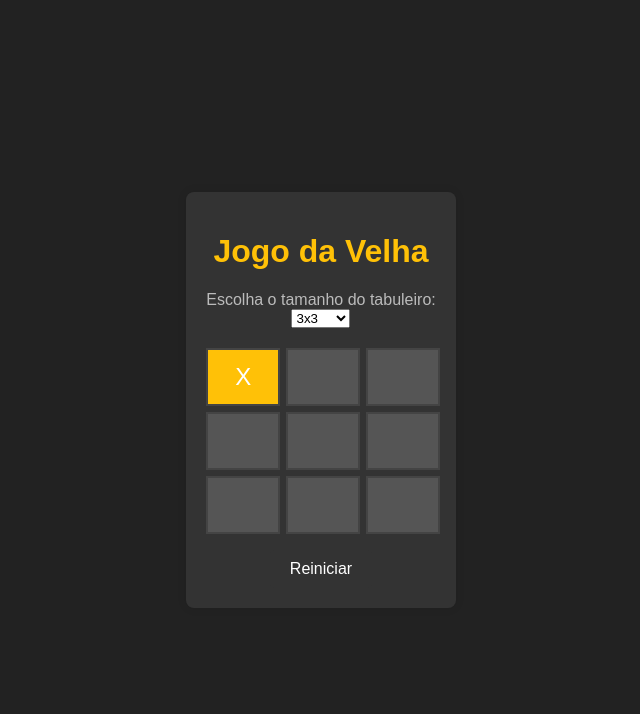
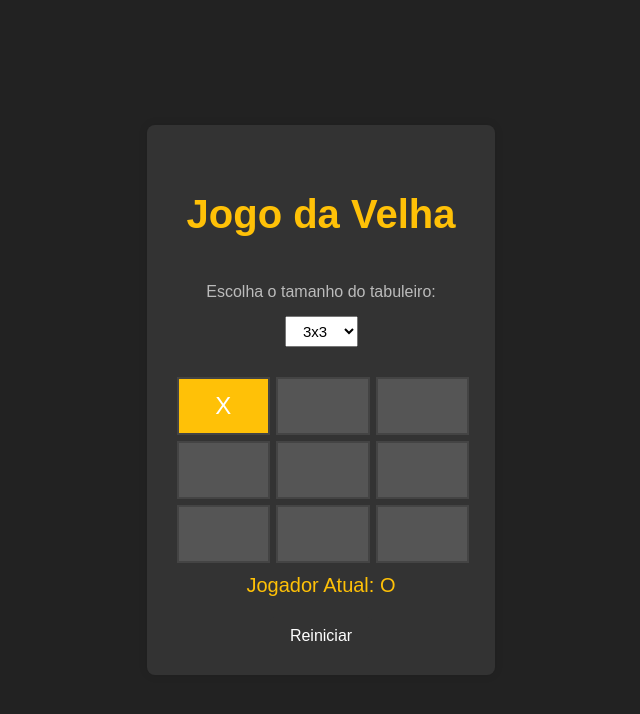
Before and after one commit to phViana-Dev/Projeto-Web1, a plain HTML site: page jogo-da-velha/index.html in a window 1280 px wide. Both pictures are taken after a click on the element 562 px from the left and 377 px from the top of the page. Shown: the whole page, without its empty margins (319-959 px from the left). Drawn offline with Linux system fonts and the light colour scheme.

Commit message:
mostrar jogador da vez

```diff
--- a/jogo-da-velha/estilo.css
+++ b/jogo-da-velha/estilo.css
@@ -5,89 +5,91 @@ body {
     justify-content: center;
     flex-direction: column;
     margin: 0;
-    min-height: 100vh; /* Alterado para min-height */
-    background-color: #222; /* Fundo preto */
-    color: #fff; /* Texto branco */
-    overflow: auto; /* Adiciona rolagem na página inteira */
+    min-height: 100vh;
+    background-color: #222;
+    color: #fff;
+    overflow: auto;
 }
 
-.game-container {
+.container-jogo {
     text-align: center;
-    background-color: #333; /* Cinza escuro */
+    background-color: #333;
     padding: 20px;
     border-radius: 8px;
     box-shadow: 0 0 10px rgba(0, 0, 0, 0.1);
 }
 
+.container-jogo h1{
+    padding: 20px;
+    font-size: 40px;
+    color: #ffc107;
+}
 
-h1 {
-    color: #ffc107; /* Amarelo */
+.container-jogo select{
+    text-align: center;
+    margin-top: 15px;
+    padding: 5px;
+    font-size: 15px;
 }
 
 label {
     margin-top: 10px;
     display: block;
     font-size: 16px;
-    color: #bbb; /* Cinza claro */
+    color: #bbb;
 }
 
-#board {
+.tabuleiro {
     margin-top: 20px;
     display: grid;
-    grid-template-columns: repeat(var(--board-size), 1fr);
-    grid-template-rows: repeat(var(--board-size), 1fr);
+    grid-template-columns: repeat(var(--tamanho-tabuleiro), 1fr);
+    grid-template-rows: repeat(var(--tamanho-tabuleiro), 1fr);
     gap: 10px;
+    padding: 10px;
 }
 
-.cell {
+.celula {
     width: 100%;
     height: 100%;
     min-width: 50px;
     min-height: 50px;
-    border: 2px solid #444; /* Contorno cinza */
+    border: 2px solid #444;
     display: flex;
     align-items: center;
     justify-content: center;
     font-size: 24px;
     cursor: pointer;
-    background-color: #555; /* Cinza médio */
+    background-color: #555;
     transition: background-color 0.3s ease;
 }
 
-.cell:hover {
-    background-color: #666; /* Cinza mais escuro ao passar o mouse */
+.celula:hover {
+    background-color: #666;
 }
 
-.last-move {
-    background-color: #ffc107; /* Amarelo */
+.ultima-jogada {
+    background-color: #ffc107;
 }
 
-#reset-button {
-    margin-top: 20px;
+#jogador-atual {
+    padding-top: 5px;
+    font-size: 20px;
+    margin-bottom: 10px;
+    color: #ffc107;
+}
+
+#botao-reiniciar {
+    margin-top: 10px; /* Ajuste a margem superior conforme necessário */
     padding: 10px 20px;
     font-size: 16px;
     cursor: pointer;
-    background-color: #333; /* Cinza escuro */
+    background-color: #333;
     color: #fff;
     border: none;
     border-radius: 4px;
     transition: background-color 0.3s ease;
 }
 
-#reset-button:hover {
-    background-color: #444; /* Cinza mais escuro ao passar o mouse */
+#botao-reiniciar:hover {
+    background-color: #444;
 }
-.footer {
-    margin-top: 20px;
-    padding: 10px;
-    text-align: center;
-    background-color: #333; /* Cinza escuro */
-    color: #fff; /* Texto branco */
-    border-radius: 8px;
-    box-shadow: 0 0 10px rgba(0, 0, 0, 0.1);
-}
-
-.footer p {
-    margin: 0;
-    font-size: 14px;
-}
--- a/jogo-da-velha/index.html
+++ b/jogo-da-velha/index.html
@@ -1,5 +1,5 @@
 <!DOCTYPE html>
-<html lang="en">
+<html lang="pt-br">
 <head>
     <meta charset="UTF-8">
     <meta name="viewport" content="width=device-width, initial-scale=1.0">
@@ -7,10 +7,10 @@
     <title>Jogo da Velha</title>
 </head>
 <body>
-    <div class="game-container">
+    <div class="container-jogo">
         <h1>Jogo da Velha</h1>
-        <label for="board-size">Escolha o tamanho do tabuleiro:</label>
-        <select id="board-size">
+        <label for="tamanho-tabuleiro">Escolha o tamanho do tabuleiro:</label>
+        <select id="tamanho-tabuleiro">
             <option value="3">3x3</option>
             <option value="4">4x4</option>
             <option value="5">5x5</option>
@@ -20,8 +20,9 @@
             <option value="9">9x9</option>
             <option value="10">10x10</option>
         </select>
-        <div id="board" class="board"></div>
-        <button id="reset-button">Reiniciar</button>
+        <div id="tabuleiro" class="tabuleiro"></div>
+        <div id="jogador-atual" class="jogador-atual"></div>
+        <button id="botao-reiniciar">Reiniciar</button>
     </div>
     <script src="script.js"></script>
 </body>
--- a/jogo-da-velha/script.js
+++ b/jogo-da-velha/script.js
@@ -1,56 +1,47 @@
 document.addEventListener('DOMContentLoaded', () => {
-    const boardContainer = document.getElementById('board');
-    const boardSizeSelect = document.getElementById('board-size');
-    const resetButton = document.getElementById('reset-button');
+    const containerTabuleiro = document.getElementById('tabuleiro');
+    const selectTamanhoTabuleiro = document.getElementById('tamanho-tabuleiro');
+    const botaoReiniciar = document.getElementById('botao-reiniciar');
+    const jogadorAtualDiv = document.getElementById('jogador-atual');
 
-    let boardSize = parseInt(boardSizeSelect.value, 10);
-    let currentPlayer = 'X';
-    let gameBoard = createEmptyBoard(boardSize);
-    let lastMove = { row: null, col: null, player: null };
+    let tamanhoTabuleiro = parseInt(selectTamanhoTabuleiro.value, 10);
+    let jogadorAtual = 'X';
+    let tabuleiroJogo = criarTabuleiroVazio(tamanhoTabuleiro);
+    let ultimaJogada = { linha: null, coluna: null, jogador: null };
 
-    function createEmptyBoard(size) {
-        return Array.from({ length: size }, () => Array(size).fill(''));
+    function criarTabuleiroVazio(tamanho) {
+        return Array.from({ length: tamanho }, () => Array(tamanho).fill(''));
     }
 
-    function checkWinner(row, col) {
-        // Verifica linhas e colunas
+    function verificarVencedor(linha, coluna) {
         if (
-            checkSequence(gameBoard[row]) ||
-            checkSequence(getColumn(col))
+            verificarSequencia(tabuleiroJogo[linha]) ||
+            verificarSequencia(obterColuna(coluna)) ||
+            verificarDiagonal() ||
+            verificarAntiDiagonal()
         ) {
-            return true;
-        }
-
-        // Verifica diagonais
-        if (checkDiagonal() || checkAntiDiagonal()) {
             return true;
         }
 
         return false;
     }
 
-    function checkDiagonal() {
-        const diagonal = [];
-        for (let i = 0; i < boardSize; i++) {
-            diagonal.push(gameBoard[i][i]);
-        }
-        return checkSequence(diagonal);
+    function verificarDiagonal() {
+        const diagonal = Array.from({ length: tamanhoTabuleiro }, (_, i) => tabuleiroJogo[i][i]);
+        return verificarSequencia(diagonal);
     }
 
-    function checkAntiDiagonal() {
-        const antiDiagonal = [];
-        for (let i = 0; i < boardSize; i++) {
-            antiDiagonal.push(gameBoard[i][boardSize - 1 - i]);
-        }
-        return checkSequence(antiDiagonal);
+    function verificarAntiDiagonal() {
+        const antiDiagonal = Array.from({ length: tamanhoTabuleiro }, (_, i) => tabuleiroJogo[i][tamanhoTabuleiro - 1 - i]);
+        return verificarSequencia(antiDiagonal);
     }
 
-    function checkSequence(array) {
+    function verificarSequencia(array) {
         let count = 0;
         for (let i = 0; i < array.length; i++) {
-            if (array[i] === currentPlayer) {
+            if (array[i] === jogadorAtual) {
                 count++;
-                if (count === boardSize) { // Alteração aqui para verificar se há sequência do tamanho da linha/coluna
+                if (count === tamanhoTabuleiro) {
                     return true;
                 }
             } else {
@@ -60,73 +51,79 @@ document.addEventListener('DOMContentLoaded', () => {
         return false;
     }
 
-    function getColumn(col) {
-        const column = [];
-        for (let i = 0; i < boardSize; i++) {
-            column.push(gameBoard[i][col]);
-        }
-        return column;
+    function obterColuna(coluna) {
+        return Array.from({ length: tamanhoTabuleiro }, (_, i) => tabuleiroJogo[i][coluna]);
     }
 
-    function handleCellClick(event) {
-        const row = parseInt(event.target.dataset.row, 10);
-        const col = parseInt(event.target.dataset.col, 10);
+    function lidarComCliqueCelula(evento) {
+        const linha = parseInt(evento.target.dataset.linha, 10);
+        const coluna = parseInt(evento.target.dataset.coluna, 10);
 
-        if (gameBoard[row][col] === '') {
-            gameBoard[row][col] = currentPlayer;
-            lastMove = { row, col, player: currentPlayer };
-            renderBoard();
+        if (tabuleiroJogo[linha][coluna] === '') {
+            tabuleiroJogo[linha][coluna] = jogadorAtual;
+            ultimaJogada = { linha, coluna, jogador: jogadorAtual };
+            renderizarTabuleiro();
 
-            if (checkWinner(row, col)) {
+            if (verificarVencedor(linha, coluna)) {
                 setTimeout(() => {
-                    alert(`Temos um vencedor! Última jogada: ${lastMove.player} na posição (${lastMove.row}, ${lastMove.col})`);
-                    resetGame();
-                }, 100); // Adicionando um pequeno atraso para garantir que a última jogada seja renderizada antes do alerta
-            } else if (checkDraw()) {
+                    alert(`Temos um vencedor! Última jogada: ${ultimaJogada.jogador} na posição (${ultimaJogada.linha}, ${ultimaJogada.coluna})`);
+                    reiniciarJogo();
+                }, 100);
+            } else if (verificarEmpate()) {
                 alert("O jogo empatou!");
-                resetGame();
+                reiniciarJogo();
             } else {
-                currentPlayer = currentPlayer === 'X' ? 'O' : 'X';
+                jogadorAtual = jogadorAtual === 'X' ? 'O' : 'X';
+                atualizarJogadorAtual();
             }
         }
     }
 
-    function checkDraw() {
-        return gameBoard.flat().every(cell => cell !== '');
+    function verificarEmpate() {
+        return tabuleiroJogo.flat().every(celula => celula !== '');
     }
 
-    function renderBoard() {
-        boardContainer.innerHTML = '';
-        boardContainer.style.setProperty('--board-size', boardSize);
-        for (let row = 0; row < boardSize; row++) {
-            for (let col = 0; col < boardSize; col++) {
-                const cell = document.createElement('div');
-                cell.className = 'cell';
-                cell.dataset.row = row;
-                cell.dataset.col = col;
-                cell.textContent = gameBoard[row][col];
+    function renderizarTabuleiro() {
+        containerTabuleiro.innerHTML = '';
 
-                // Destacar a última jogada na tabela
-                if (row === lastMove.row && col === lastMove.col) {
-                    cell.classList.add('last-move');
+        // Atualizei o texto do jogador atual acima da tabela
+        jogadorAtualDiv.textContent = `Jogador Atual: ${jogadorAtual}`;
+
+        containerTabuleiro.style.setProperty('--tamanho-tabuleiro', tamanhoTabuleiro);
+
+        for (let linha = 0; linha < tamanhoTabuleiro; linha++) {
+            for (let coluna = 0; coluna < tamanhoTabuleiro; coluna++) {
+                const celula = document.createElement('div');
+                celula.className = 'celula';
+                celula.dataset.linha = linha;
+                celula.dataset.coluna = coluna;
+                celula.textContent = tabuleiroJogo[linha][coluna];
+
+                if (linha === ultimaJogada.linha && coluna === ultimaJogada.coluna) {
+                    celula.classList.add('ultima-jogada');
                 }
 
-                cell.addEventListener('click', handleCellClick);
-                boardContainer.appendChild(cell);
+                celula.addEventListener('click', lidarComCliqueCelula);
+                containerTabuleiro.appendChild(celula);
             }
         }
     }
 
-    function resetGame() {
-        boardSize = parseInt(boardSizeSelect.value, 10);
-        gameBoard = createEmptyBoard(boardSize);
-        currentPlayer = 'X';
-        lastMove = { row: null, col: null, player: null };
-        renderBoard();
+    function atualizarJogadorAtual() {
+        jogadorAtualDiv.textContent = `Jogador Atual: ${jogadorAtual}`;
     }
 
-    resetButton.addEventListener('click', resetGame);
-    boardSizeSelect.addEventListener('change', resetGame);
+    function reiniciarJogo() {
+        tamanhoTabuleiro = parseInt(selectTamanhoTabuleiro.value, 10);
+        tabuleiroJogo = criarTabuleiroVazio(tamanhoTabuleiro);
+        jogadorAtual = 'X';
+        ultimaJogada = { linha: null, coluna: null, jogador: null };
+        renderizarTabuleiro();
+        atualizarJogadorAtual();
+    }
 
-    renderBoard();
+    botaoReiniciar.addEventListener('click', reiniciarJogo);
+    selectTamanhoTabuleiro.addEventListener('change', reiniciarJogo);
+
+    renderizarTabuleiro();
 });
```
